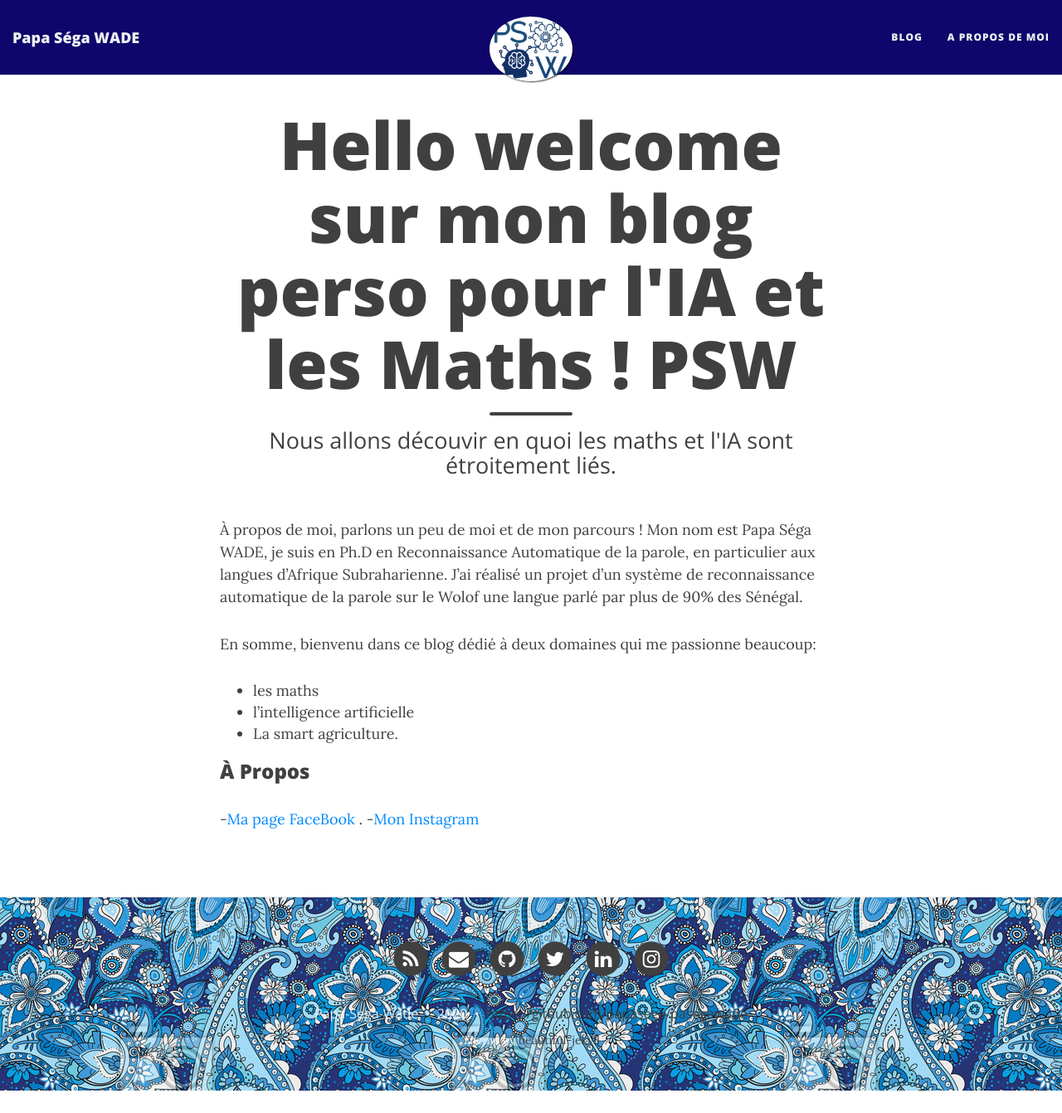
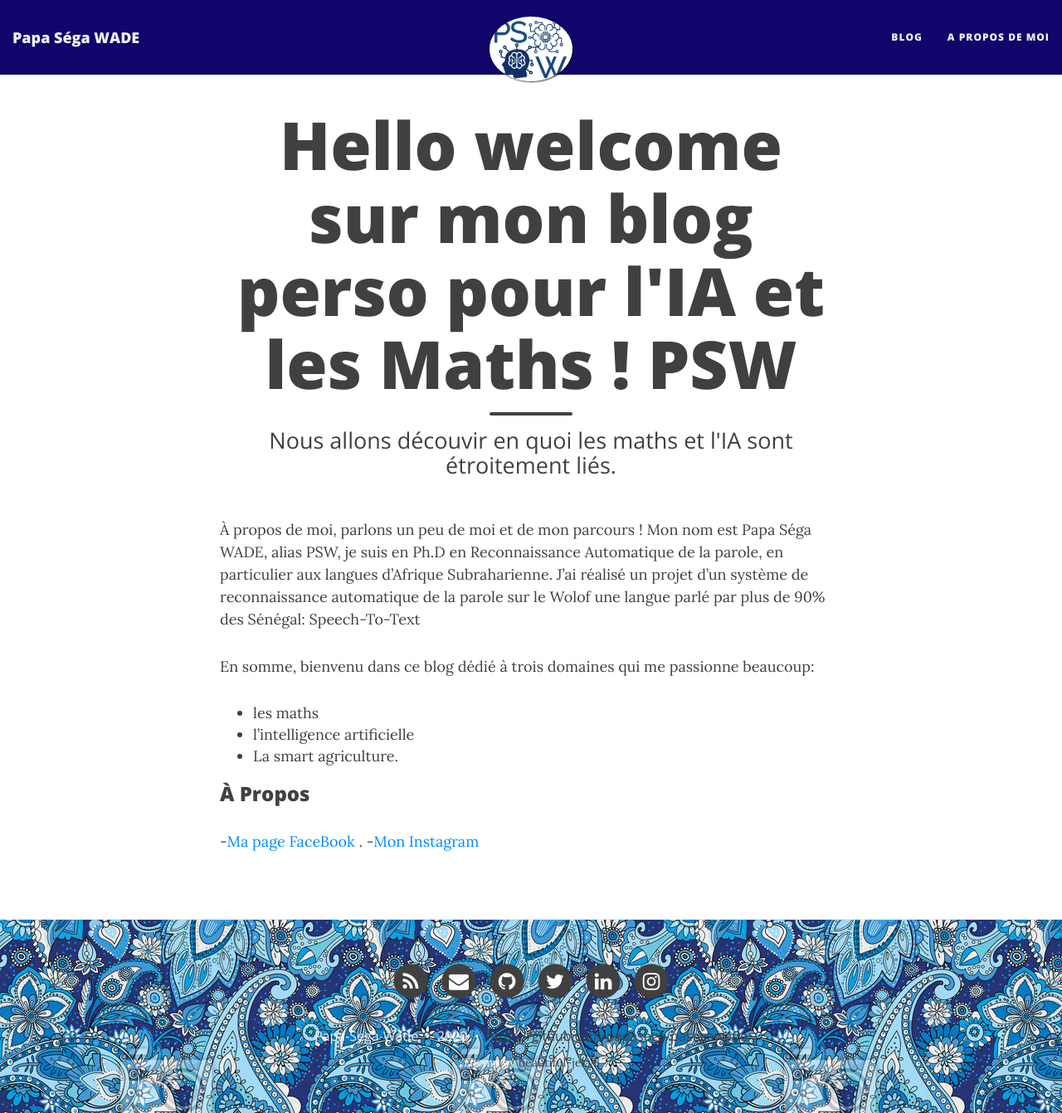
Before and after one commit to papasega/papasega.github.io, a Jekyll site: the page built from aboutme.md, in a window 1280 px wide and 1342 px high. Shown: the whole window at 83% size. Built offline with Jekyll 4.4.1, drawn with Linux system fonts in a browser that asks for light colours; nearby versions of some CDN libraries.

Commit message:
Update aboutme.md

```diff
--- a/aboutme.md
+++ b/aboutme.md
@@ -6,11 +6,11 @@ subtitle: Nous allons découvir en quoi les maths et l'IA sont étroitement lié
 googlefonts: ["Montserrat"]
 ---
 À propos de moi, parlons un peu de moi et de mon parcours !
-Mon nom est Papa Séga WADE, je suis en Ph.D en Reconnaissance Automatique de la parole, en particulier aux langues d'Afrique Subraharienne.
-J'ai réalisé un projet d'un système de reconnaissance automatique de la parole sur le Wolof une langue parlé par plus de 90% des Sénégal.
+Mon nom est Papa Séga WADE, alias PSW, je suis en Ph.D en Reconnaissance Automatique de la parole, en particulier aux langues d'Afrique Subraharienne.
+J'ai réalisé un projet d'un système de reconnaissance automatique de la parole sur le Wolof une langue parlé par plus de 90% des Sénégal: Speech-To-Text
 
 
- En somme, bienvenu dans ce blog dédié à deux domaines qui me passionne beaucoup:
+ En somme, bienvenu dans ce blog dédié à trois domaines qui me passionne beaucoup:
 - les maths
 - l'intelligence artificielle
 - La smart agriculture.
```
